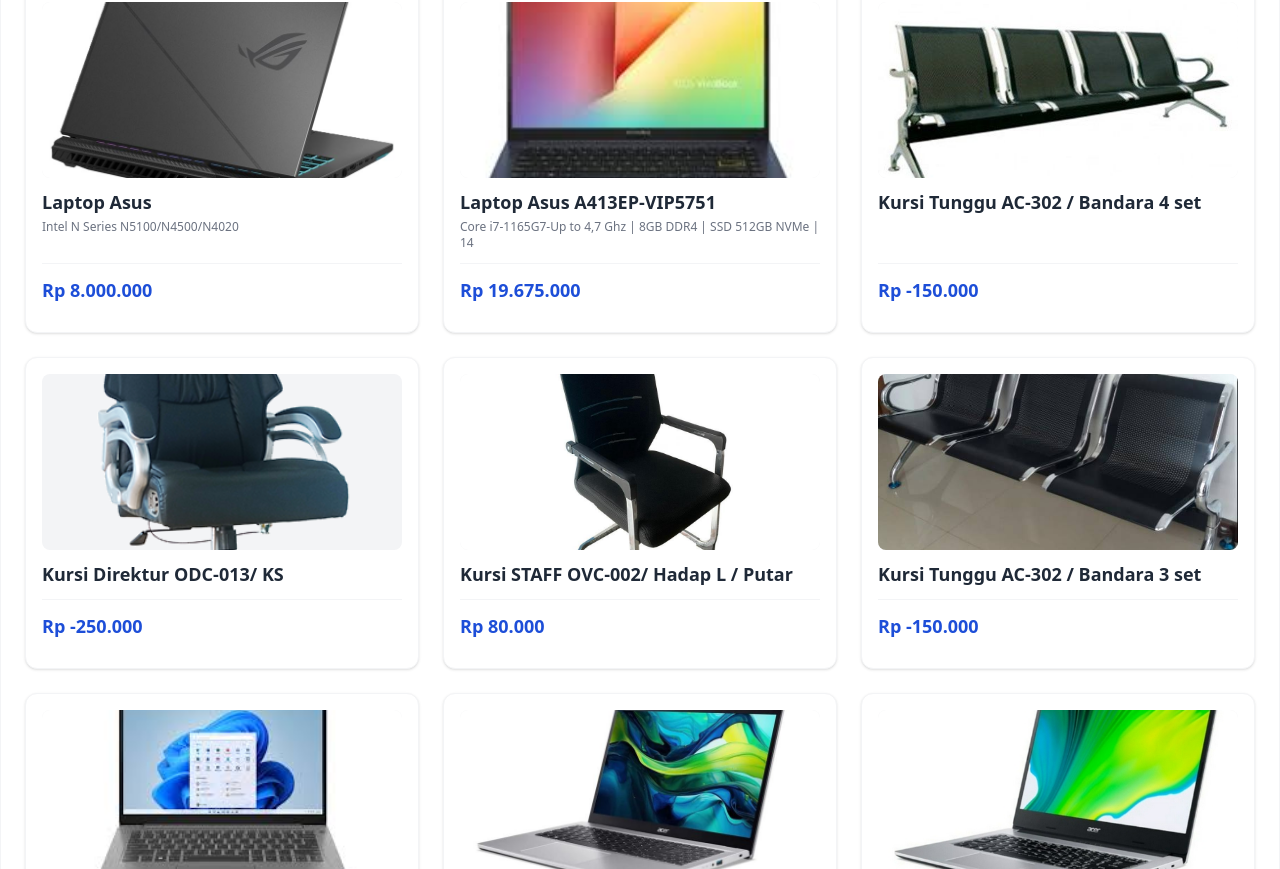
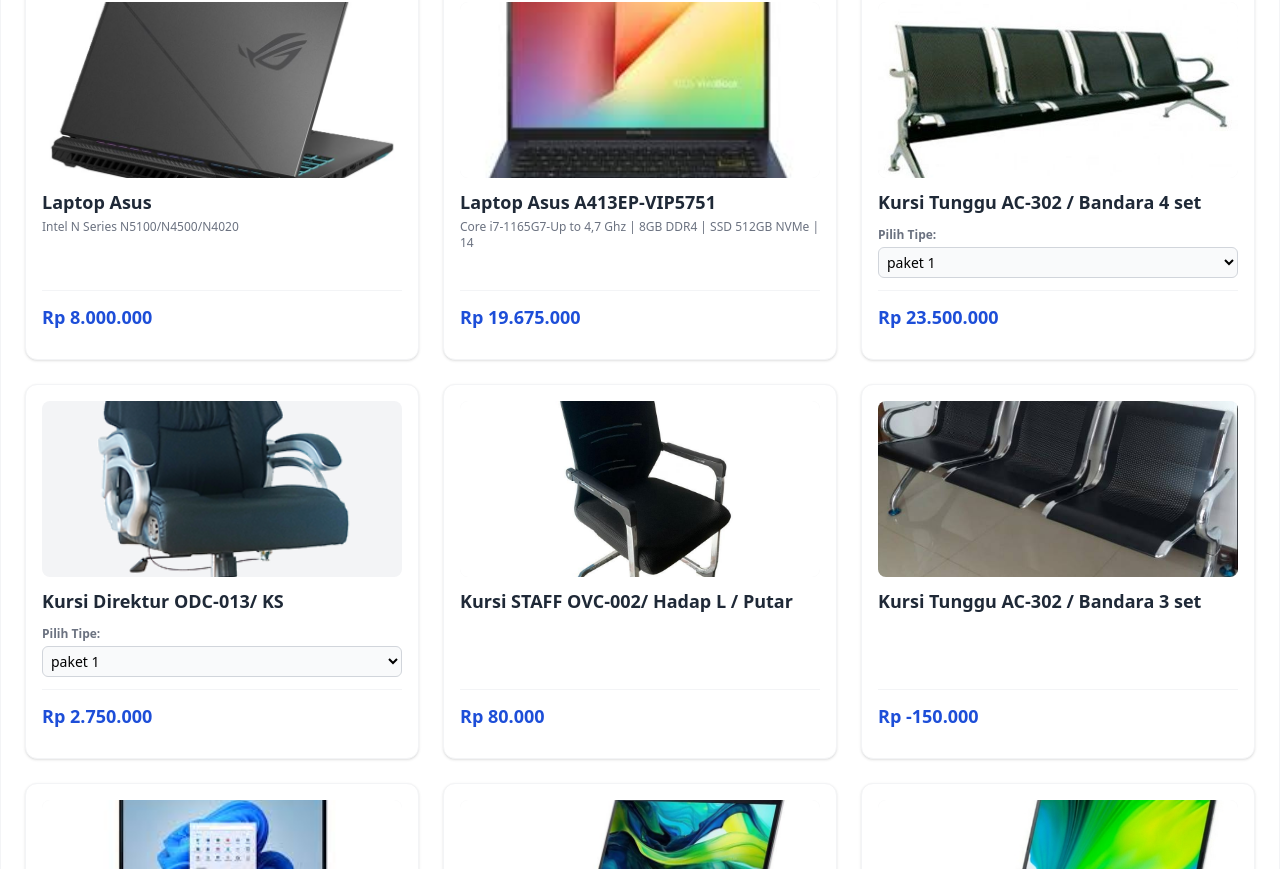
Before and after one commit to Dwikyf04/order-web, a React (Vite) app: page / in a window 1280 px wide. Shown: the part 1031-1900 px from the top of the page. Built offline with nearby package versions, Linux system fonts and the light colour scheme.

Commit message:
menambahkan paket

```diff
--- a/src/components/ProductCard.jsx
+++ b/src/components/ProductCard.jsx
@@ -2,22 +2,40 @@
 import React, { useState } from "react";
 
 export default function ProductCard({ product, onAddToCart, action }) {
-  // 1. UBAH DISINI: Default quantity jadi 0
   const [qty, setQty] = useState(0);
+  const [selectedVariantIndex, setSelectedVariantIndex] = useState(0);
+
+  // Cek apakah produk memiliki varian?
+  const hasVariants = product.variants && product.variants.length > 0;
+
+  // Tentukan harga yang ditampilkan (Varian vs Default)
+  const currentPrice = hasVariants
+    ? product.variants[selectedVariantIndex].price
+    : product.price;
 
   const handleAddClick = () => {
-    if (onAddToCart) {
-      // Hanya kirim jika qty lebih dari 0
-      if (qty > 0) {
-        onAddToCart(product, qty); // Kirim data produk DAN jumlahnya
-        setQty(0); // Reset input kembali jadi 0 setelah ditambah
+    if (onAddToCart && qty > 0) {
+      let itemToSend = product;
+
+      // Jika ada varian, modifikasi item yang dikirim
+      if (hasVariants) {
+        const variant = product.variants[selectedVariantIndex];
+        itemToSend = {
+          ...product,
+          id: `${product.id}-${selectedVariantIndex}`, // ID Unik
+          nama: `${product.nama} (${variant.name})`, // Nama Lengkap
+          price: variant.price, // Harga Varian
+        };
       }
+
+      onAddToCart(itemToSend, qty);
+      setQty(0); // Reset input kembali ke 0
     }
   };
 
   return (
     <div className="bg-white p-4 rounded-xl shadow hover:shadow-xl transition flex flex-col h-full border border-gray-100">
-      {/* 1. GAMBAR */}
+      {/* GAMBAR PRODUK */}
       <div className="w-full h-44 overflow-hidden rounded-lg mb-3 bg-gray-100 group relative">
         <img
           src={product.img}
@@ -26,27 +44,46 @@
         />
       </div>
 
-      {/* 2. INFO PRODUK */}
+      {/* INFO PRODUK */}
       <div className="flex-1">
         <h4 className="font-bold text-gray-800 text-lg leading-snug">
           {product.nama}
         </h4>
         <p className="text-gray-500 text-xs mt-1 mb-3">{product.spesifikasi}</p>
+
+        {/* DROPDOWN VARIAN (Hanya muncul jika ada variants) */}
+        {hasVariants && (
+          <div className="mb-3">
+            <label className="text-xs text-gray-500 font-bold mb-1 block">
+              Pilih Tipe:
+            </label>
+            <select
+              className="w-full border border-gray-300 text-sm rounded-md p-1 focus:ring-2 focus:ring-blue-500 outline-none bg-gray-50"
+              value={selectedVariantIndex}
+              onChange={(e) => setSelectedVariantIndex(Number(e.target.value))}
+            >
+              {product.variants.map((variant, index) => (
+                <option key={index} value={index}>
+                  {variant.name}
+                </option>
+              ))}
+            </select>
+          </div>
+        )}
       </div>
 
-      {/* 3. HARGA & AKSI (Footer Card) */}
+      {/* HARGA & AKSI */}
       <div className="mt-auto pt-3 border-t border-gray-100">
         <div className="text-blue-700 font-bold text-lg mb-3">
-          Rp {product.price.toLocaleString("id-ID")}
+          Rp {currentPrice.toLocaleString("id-ID")}
         </div>
 
-        {/* KONDISI 1: Jika ini halaman Home (ada props 'action'), tampilkan Link */}
+        {/* KONDISI 1: Halaman Home (Tampilkan Link/Action Custom) */}
         {action && <div>{action}</div>}
 
-        {/* KONDISI 2: Jika ini halaman Order (ada props 'onAddToCart'), tampilkan Input & Tombol */}
+        {/* KONDISI 2: Halaman Order (Tampilkan Input & Tombol Tambah) */}
         {onAddToCart && (
           <div className="flex gap-2 h-10">
-            {/* Input Angka */}
             <input
               type="number"
               min="0"
@@ -57,10 +94,9 @@
               className="w-16 border border-gray-300 rounded-lg text-center font-bold focus:ring-2 focus:ring-blue-500 focus:outline-none"
             />
 
-            {/* Tombol Tambah */}
             <button
               onClick={handleAddClick}
-              disabled={qty === 0} // Tombol mati jika 0
+              disabled={qty === 0}
               className={`flex-1 rounded-lg font-medium text-sm transition shadow-md active:scale-95 ${
                 qty === 0
                   ? "bg-gray-300 text-gray-500 cursor-not-allowed"
--- a/src/data/products.js
+++ b/src/data/products.js
@@ -91,8 +91,12 @@
     spesifikasi: "",
     satuan: "Unit",
     category: "Furnitur",
-    price: 2350000 - 2500000,
+    price: 23500000,
     img: paketC,
+    variants: [
+      { name: "paket 1", price: 23500000 },
+      { name: "paket 2", price: 25000000 },
+    ],
   },
   {
     id: 4,
@@ -100,8 +104,12 @@
     spesifikasi: "",
     satuan: "Unit",
     category: "Furnitur",
-    price: 2750000 - 3000000,
+    price: 2750000,
     img: paketD,
+    variants: [
+      { name: "paket 1", price: 2750000 },
+      { name: "paket 2", price: 3000000 },
+    ],
   },
   {
     id: 5,
```
